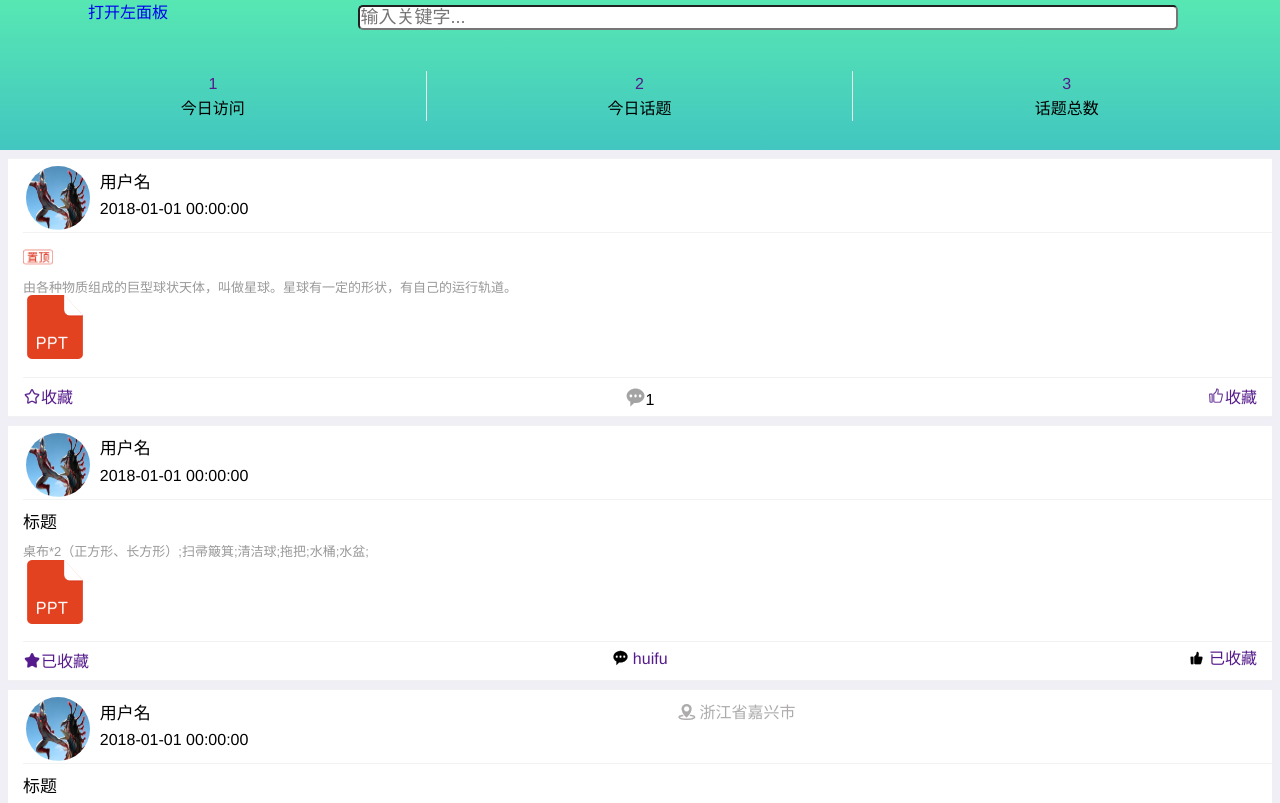
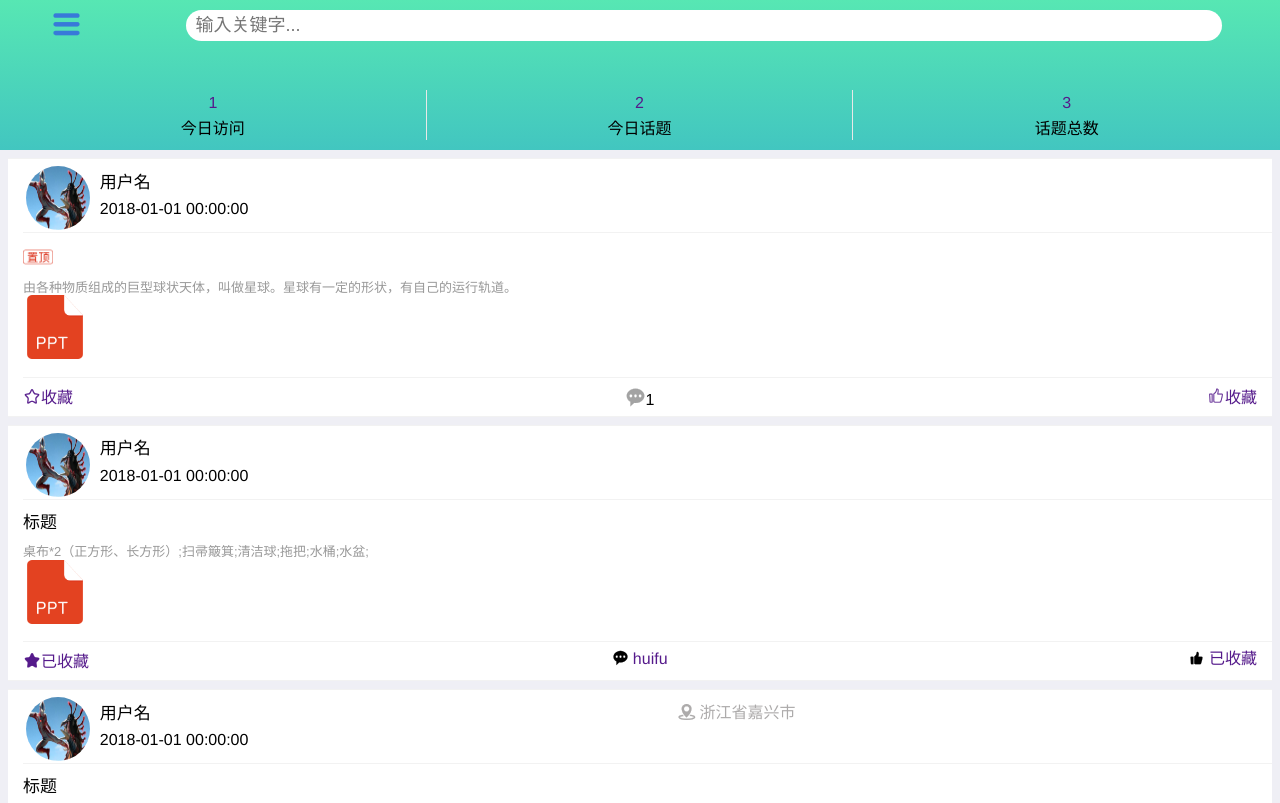
Before and after one commit to BugL1N/wetalk, a plain HTML site: page index.html in a window 1280 px wide. Shown: the top 803 px of the page. Drawn offline with Linux system fonts and the light colour scheme.

Commit message:
修改侧边栏bug
增加点击事件

```diff
--- a/index.html
+++ b/index.html
@@ -39,6 +39,7 @@
 
         .posit_flix {
             position: fixed;
+            width: 100%;
         }
 
         #page {
@@ -97,18 +98,21 @@
     </div>
     <!-- 右边主界面 -->
     <div class="page" style="">
-        <div id="container-main" class="page page-current" style=" position: fixed;width: 100%;">
+        <div id="container-main" class="page page-current" style="">
             <div class="main-hd" style="background-color: pink;height: 150px;">
-                <div class="weui-flex" style="width: 100%;">
-                    <div class="header-hd" style="width: 20%;text-align: center;">
+                <div class="weui-flex" style="width: 100%;height: 50px;">
+                    <div class="header-hd" style="width: 10%;text-align: center;">
                         <!-- <button id="menu-buttun" >sansasa</button> -->
-                        <a id="left-panel-link" href="#left-panel">打开左面板</a>
+                        <a id="left-panel-link" href="#left-panel" style="font-size: 30px;padding-left: 10px;">
+                            <i class="iconfont" style="font-size: 26px;color:#3879d9;">&#xe607;</i>
+                        </a>
+
                     </div>
-                    <div style="width: 80%; text-align: center;">
-                        <div class="search-input" style="padding-top: 5px;">
-                            <input type="search" id="search" placeholder="输入关键字..." style="font-size: 18px;border-radius: 5PX;width: 80%;">
+                    <div style="width: 90%; text-align: center;">
+                        <div class="search-input" style="padding-top: 10px;">
+                            <!-- <input type="search" id="search" placeholder="输入关键字..." style="font-size: 18px;border-radius: 5PX;width: 80%;"> -->
+                            <input type="search" id="search" placeholder="输入关键字..." style="border: none;outline: none;padding: 5px 10px;font-size: 18px;width: 90%;border-radius: 25px;">
                         </div>
-
                     </div>
                 </div>
                 <div class="header-bd" style="height:80px;width: 100%;padding-top: 25px;">
@@ -372,7 +376,7 @@
                 </a>
                 <a class="weui-cell weui-cell_access" href="javascript:;">
                     <div class="weui-cell__hd">
-                        <i class="iconfont" style="color: #59CAC6;width:width:25px; margin-right:9px;">&#xe816;</i>
+                        <i class="iconfont" style="color: #59CAC6;width: 25px;margin-right: 9px;">&#xe816;</i>
                     </div>
                     <div class="weui-cell__bd">
                         <p>我收藏的</p>
@@ -399,9 +403,12 @@
     <script src="js/url.js"></script>
     <script>
         $('#left-panel-link').panelslider();
+        $("#left-panel-link").bind('click').click(function() {
+            $("#container-main").addClass("posit_flix");
+        })
     </script>
     <script src="js/wetalk.js"></script>
 
 </body>
 
-</html4
+</html>
```
Also changed, not shown: fonts/iconfont.ttf, fonts/iconfont.woff, 1 other file.
